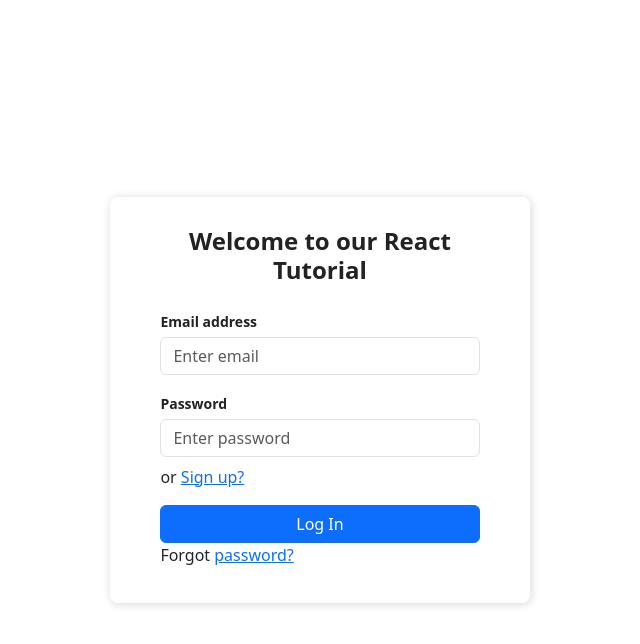
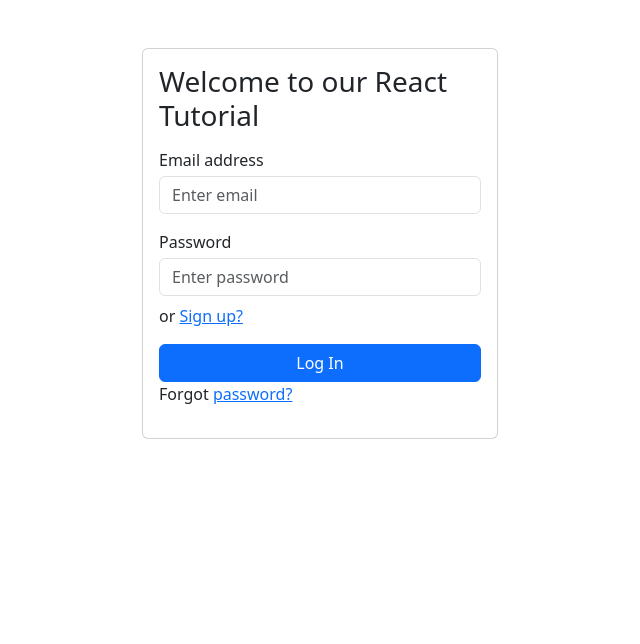
Before and after one commit to David6811/ReactTutorial, a React (Create React App) app: page / in a window 1280 px wide. Shown: the top 644 px of the page, without its empty margins (320-960 px from the left). Built offline with nearby package versions, Linux system fonts and the light colour scheme.

Commit message:
Using Bootstrap style instead of Login.css

```diff
--- a/src/components/Login.js
+++ b/src/components/Login.js
@@ -1,13 +1,20 @@
 import React from 'react';
 import { Button, Stack } from 'react-bootstrap';
-import './Login.css';
+//import './Login.css';
 
 function Login(props) {
   return (
-    <div className="Auth-form-container">
-      <form className="Auth-form">
-        <div className="Auth-form-content">
-          <h3 className="Auth-form-title">Welcome to our React Tutorial</h3>
+
+    <div class="container mt-5">
+      <div class="row justify-content-center">
+        <div class="col-md-4">
+          <div class="card">
+            {/* <div class="card-header">Login</div> */}
+            <div class="card-body">
+              <div>
+                <form>
+                  <div>
+                    <h3>Welcome to our React Tutorial</h3>
                     <div className="form-group mt-3">
                       <label>Email address</label>
                       <input
@@ -39,6 +46,13 @@ function Login(props) {
                   </div>
                 </form>
               </div>
+            </div>
+          </div>
+        </div>
+      </div>
+    </div>
+
+
   )
 }
 
```
Lines whose indentation alone changed are shown as unchanged.
